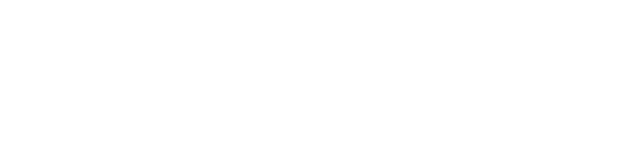
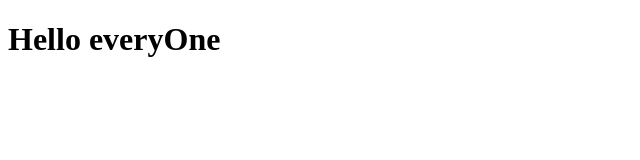
Before and after one commit to Jubair234/new-repo, a plain HTML site: page index.html in a window 1280 px wide. Shown: the whole page, without its empty margins (0-640 px from the left). Drawn offline with Linux system fonts and the light colour scheme.

Commit message:
Added a h1 heading

```diff
--- a/index.html
+++ b/index.html
@@ -6,6 +6,6 @@
     <title>First github Repo</title>
 </head>
 <body>
-
+    <h1>Hello everyOne</h1>
 </body>
 </html>
```
